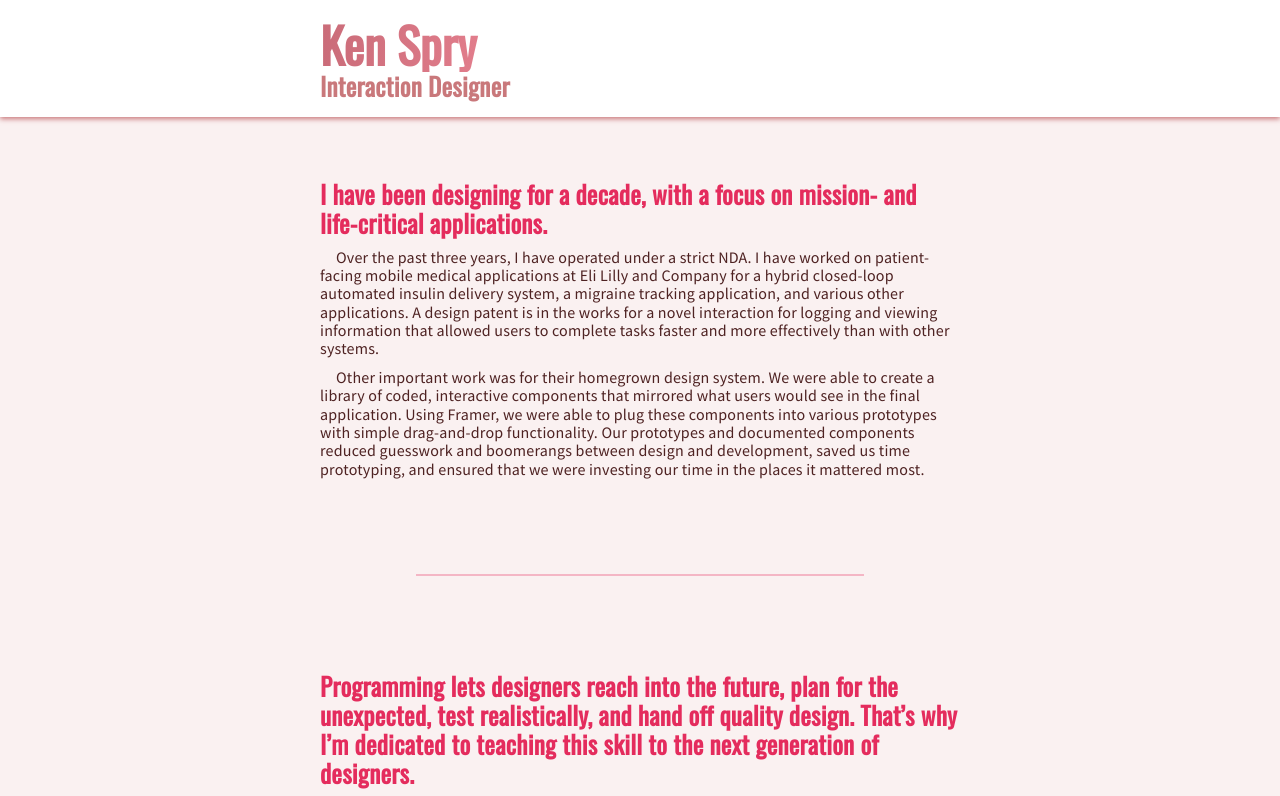
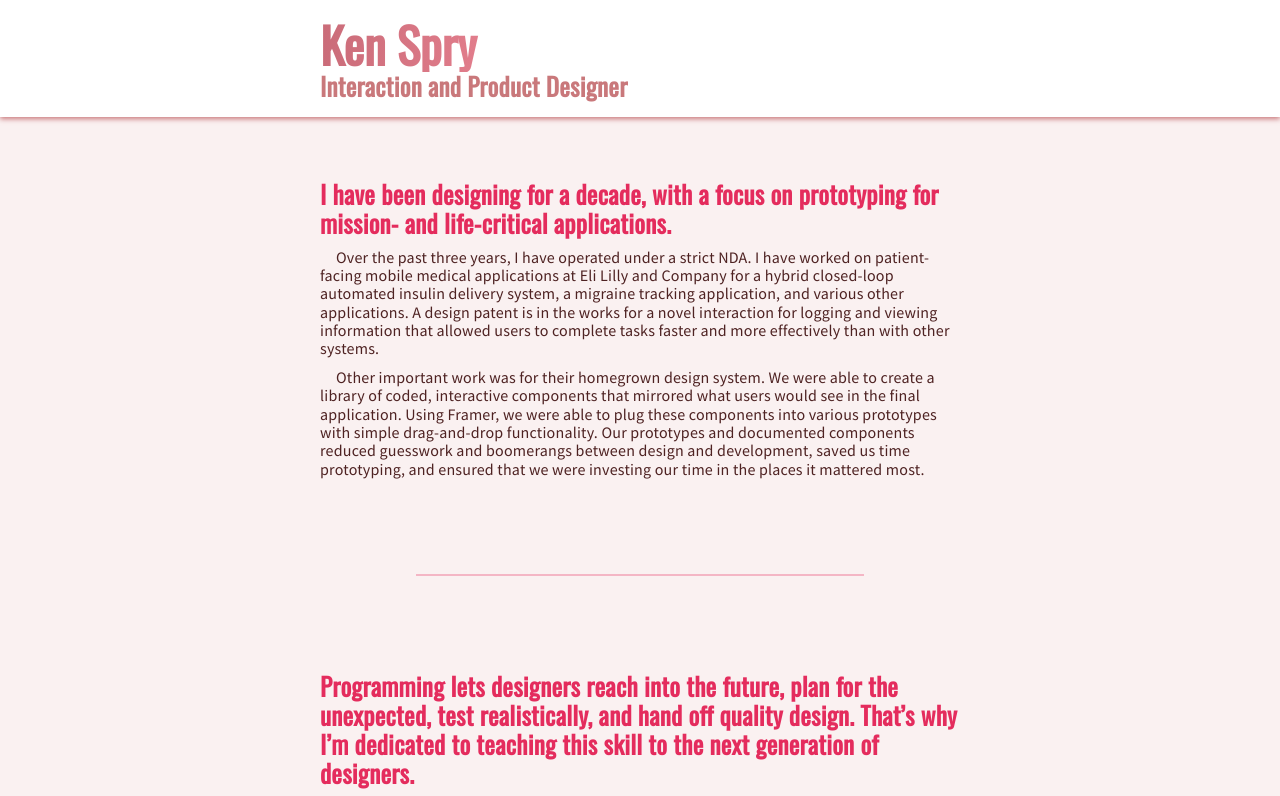
Before and after one commit to okspry/Portfolio2020, a React (Create React App) app: page / in a window 1280 px wide. Shown: the top 796 px of the page. Built offline with nearby package versions, Linux system fonts and the light colour scheme; grey boxes are pictures that could not be loaded.

Commit message:
prototyping

```diff
--- a/src/App.js
+++ b/src/App.js
@@ -40,15 +40,15 @@ export default function App() {
             <motion.h1 style={style} animate={animate} transition={transition}>
               Ken Spry
             </motion.h1>
-            <h4 className="muted-text">Interaction Designer</h4>
+            <h4 className="muted-text">Interaction and Product Designer</h4>
           </motion.div>
         </motion.header>
         <div className="main main-text">
           <div className="stacked">
             <div>
               <h4>
-                I have been designing for a decade, with a focus on mission- and
-                life-critical applications.
+                I have been designing for a decade, with a focus on prototyping
+                for mission- and life-critical applications.
               </h4>
               <p>
                 Over the past three years, I have operated under a strict NDA. I
```
